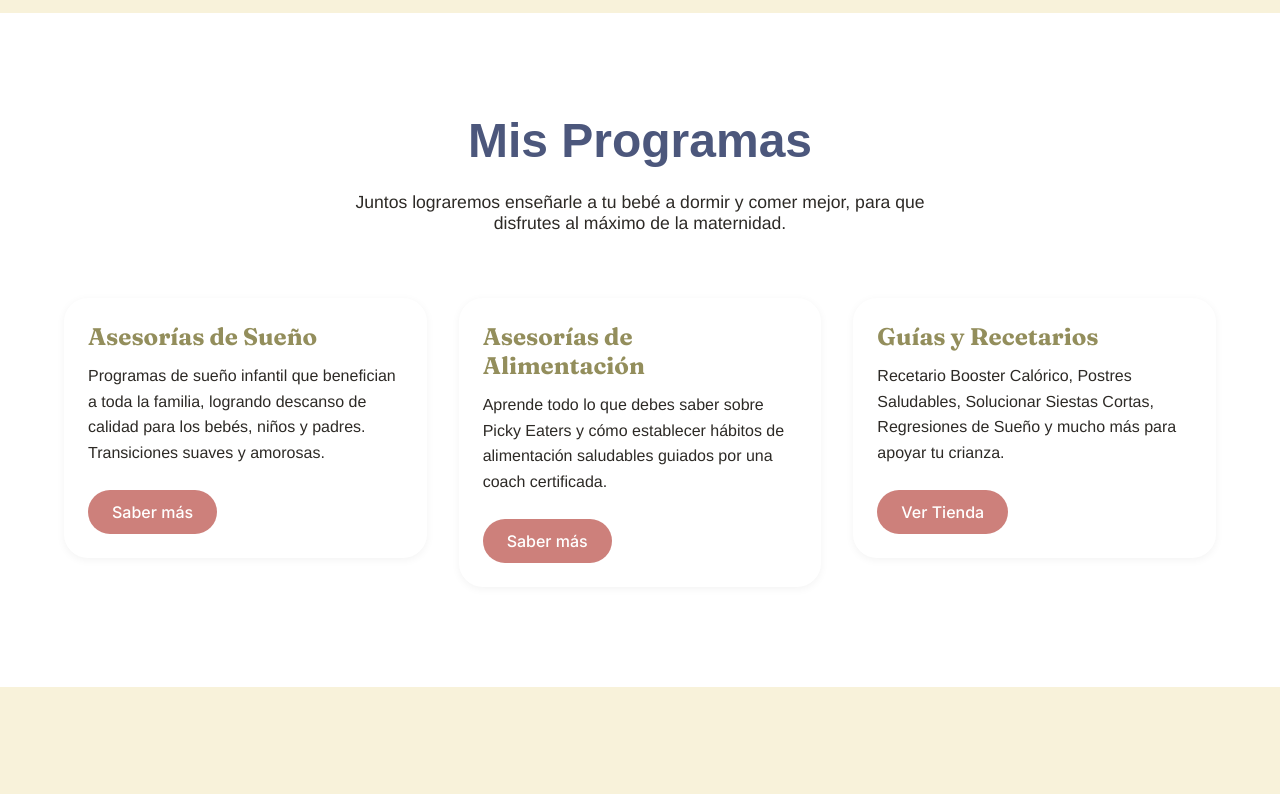
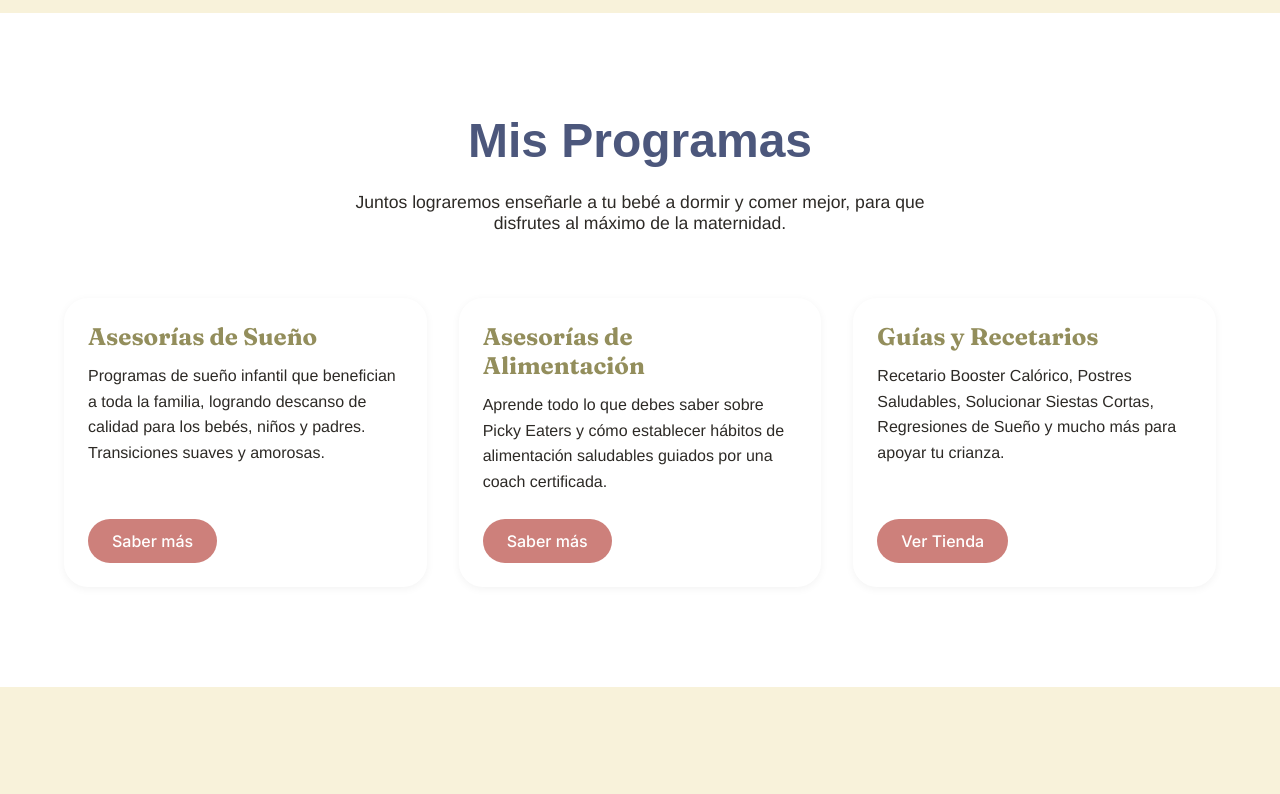
Before and after one commit to edgarbarragangarcia/MOMCOACH, a Next.js app: page / in a window 1280 px wide. Shown: the part 2310-3104 px from the top of the page. Built offline with nearby package versions, Linux system fonts and the light colour scheme; a web font is replaced by a local one.

Commit message:
Make service cards equal height
.card had display:flex/flex-column but no height, so it only shrunk
to its content instead of filling the grid row like its siblings.

```diff
--- a/src/components/ui/ui.css
+++ b/src/components/ui/ui.css
@@ -116,6 +116,7 @@
   transition: transform 0.3s ease, box-shadow 0.3s ease;
   display: flex;
   flex-direction: column;
+  height: 100%;
 }
 
 .card:hover {
```
